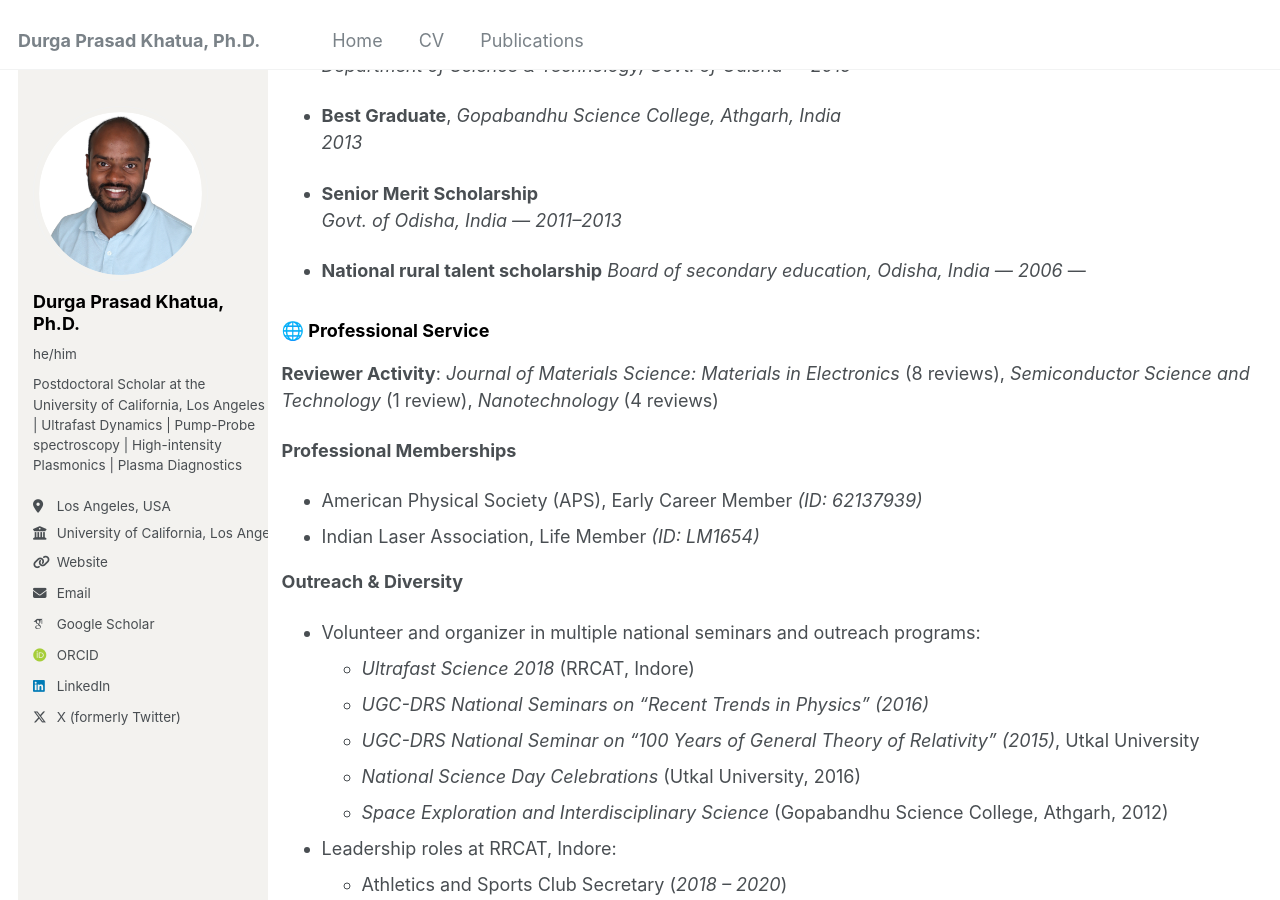
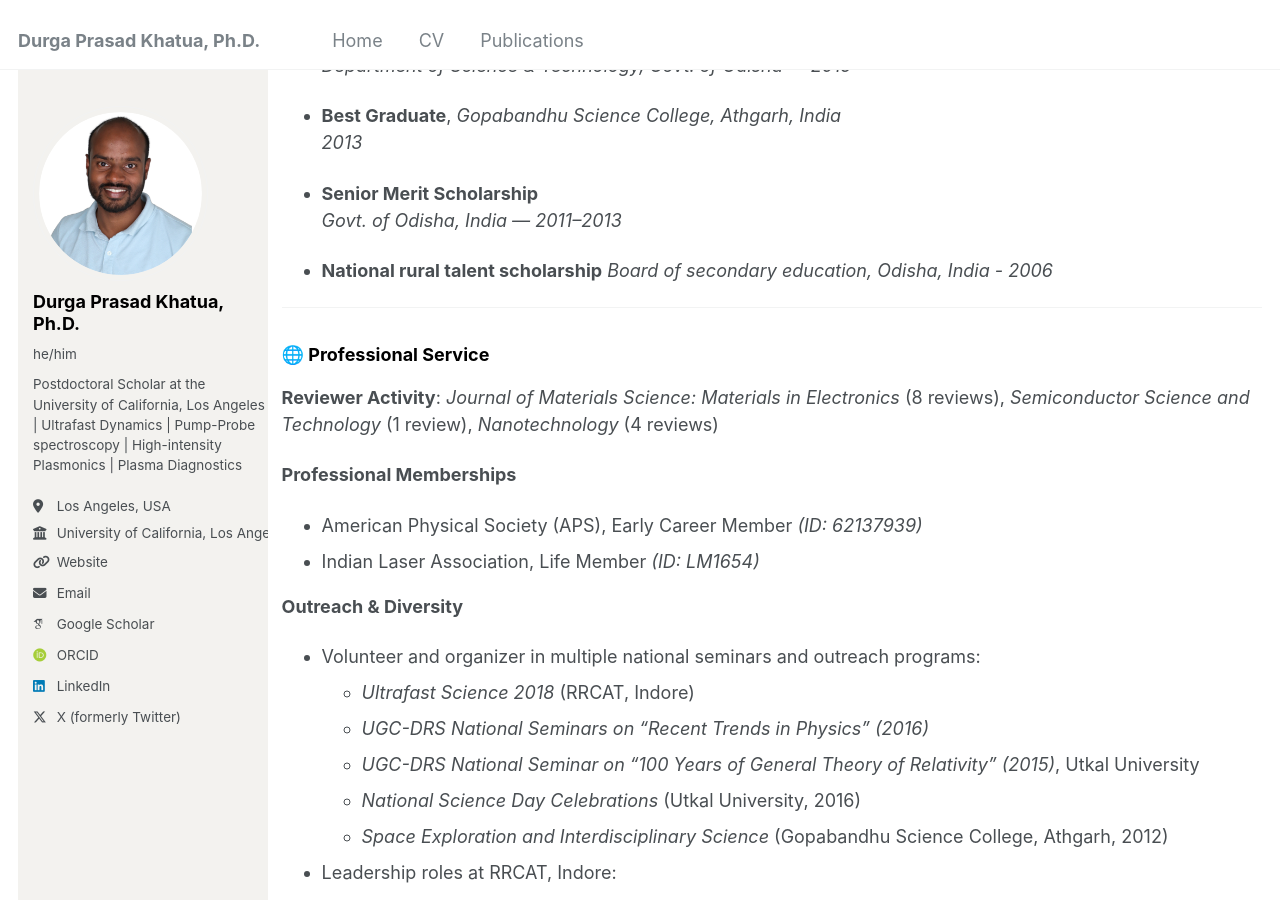
Before and after one commit to Khatua03/DurgaPrasadKhatua.github.io, a Jekyll site: the page built from _pages/cv.md, in a window 1280 px wide and 900 px high, scrolled down 4114 px. Built offline with Jekyll 4.4.1, drawn with Linux system fonts in a browser that asks for light colours; some web fonts are replaced.

Commit message:
Update cv.md

```diff
--- a/_pages/cv.md
+++ b/_pages/cv.md
@@ -151,7 +151,8 @@ P.G. Department of Physics, Utkal University, Bhubaneswar, India
   *Govt. of Odisha, India — 2011–2013*
 
 - **National rural talent scholarship**
-  *Board of secondary education, Odisha, India — 2006*
+  *Board of secondary education, Odisha, India - 2006*
+
 ---
 
 ### 🌐 Professional Service
```
